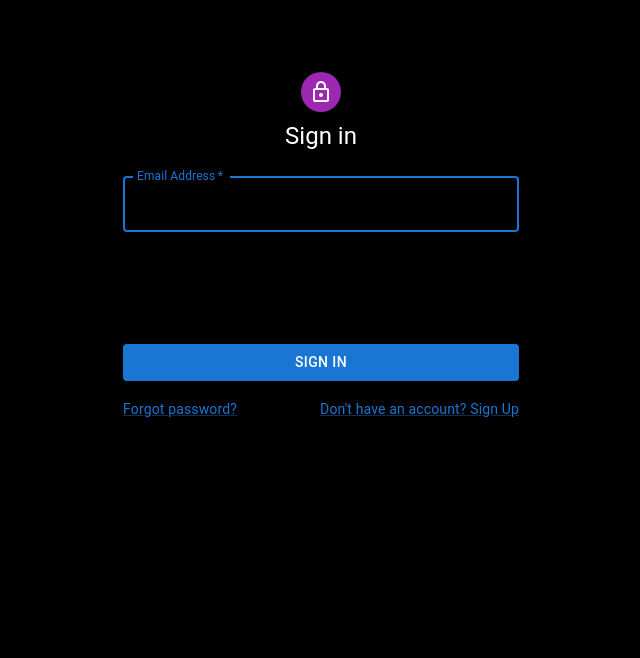
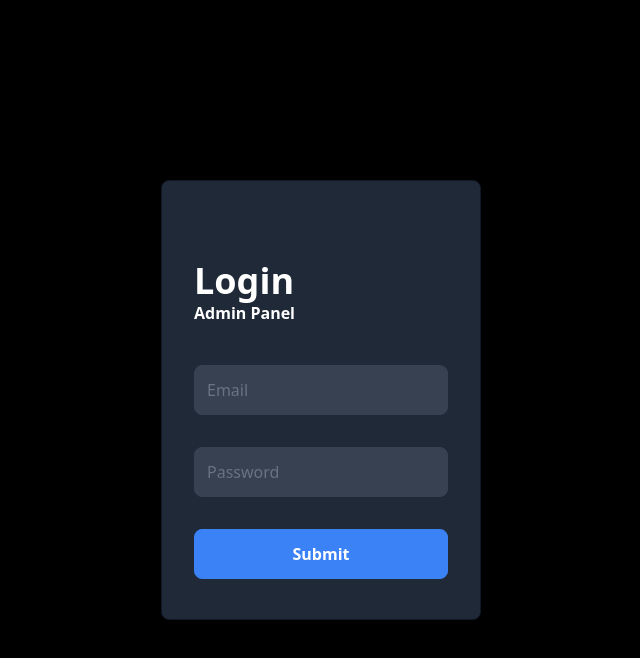
Before and after one commit to pranavvdesai/AdminPanel, a React (Create React App) app: page / in a window 1280 px wide. Shown: the top 658 px of the page, without its empty margins (319-959 px from the left). Built offline with nearby package versions, Linux system fonts and the light colour scheme.

Commit message:
feat: logi notistack

```diff
--- a/src/components/Login/Login.jsx
+++ b/src/components/Login/Login.jsx
@@ -13,14 +13,22 @@ import Typography from '@mui/material/Typography';
 import Container from '@mui/material/Container';
 import { createTheme, ThemeProvider } from '@mui/material/styles';
 import axios from 'axios';
+import { useSnackbar } from 'notistack';
+import Slide from '@material-ui/core/Slide';
+import { withStyles } from "@material-ui/core/styles";
 
 const theme = createTheme();
 
-
-export default function Login() {
+const styles = theme => ({
+  multilineColor:{
+      color:'red'
+  }
+});
+export default function Login({classes}) {
     const [name, setName ] = React.useState('');
   const [password, setPassword] = React.useState('');
   const [logged, isLogged] = React.useState(false);
+  const { enqueueSnackbar, closeSnackbar } = useSnackbar();
 
   function handleSubmit(e) {
     e.preventDefault();
@@ -37,81 +45,53 @@ export default function Login() {
 
         console.log(response);
         if (response.data.jwt) {
+          enqueueSnackbar('Logged in Succesfully', {
+            variant: 'success',
+            autoHideDuration: 2000,
+            anchorOrigin: {
+              vertical: 'top',
+              horizontal: 'right',
+            },
+            TransitionComponent: Slide,
+          })
           localStorage.setItem("HH", response.data.jwt);
           isLogged(true);
           window.location.href = "/landing";
         }
         console.log(response.data.jwt);
         return response.data;
-      }).catch((error) => console.log(error));
+      }).catch((error) => {
+        enqueueSnackbar('Invalid Credentials', {
+          variant: 'error',
+          autoHideDuration: 2000,
+          anchorOrigin: {
+            vertical: 'top',
+            horizontal: 'right',
+          },
+          TransitionComponent: Slide,
+        })
+      }
+      );
 
     }
   return (
     <div className=" md:-ml-64">
-    <ThemeProvider theme={theme}>
-      <Container component="main" maxWidth="xs">
-        <CssBaseline />
-        <Box
-          sx={{
-            marginTop: 8,
-            display: 'flex',
-            flexDirection: 'column',
-            alignItems: 'center',
-          }}
-        >
-          <Avatar sx={{ m: 1, bgcolor: 'secondary.main' }}>
-            <LockOutlinedIcon />
-          </Avatar>
-          <Typography component="h1" variant="h5">
-            Sign in
-          </Typography>
-          <Box component="form" onSubmit={handleSubmit} noValidate sx={{ mt: 1 }}>
-            <TextField
-              margin="normal"
-              required
-              fullWidth
-              id="email"
-              label="Email Address"
-              name="email"
-              autoComplete="email"
-              autoFocus
-              onChange={(e) => setName(e.target.value)}
-            />
-            <TextField
-              margin="normal"
-              required
-              fullWidth
-              name="password"
-              label="Password"
-              type="password"
-              id="password"
-              autoComplete="current-password"
-              onChange={(e) => setPassword(e.target.value)}
-            />
-           <Button
-                  type="submit"
-                  fullWidth
-                  variant="contained"
-                  sx={{ mt: 3, mb: 2 }}
-                >
-                  Sign In
-                </Button>
-            <Grid container>
-              <Grid item xs>
-                <Link href="#" variant="body2">
-                  Forgot password?
-                </Link>
-              </Grid>
-              <Grid item>
-                <Link href="#" variant="body2">
-                  {"Don't have an account? Sign Up"}
-                </Link>
-              </Grid>
-            </Grid>
-          </Box>
-        </Box>
-      </Container>
-      </ThemeProvider>
+
+      <div className="flex items-center justify-center h-screen">
+  <div className="bg-gray-800 flex flex-col w-80 border border-gray-900 rounded-lg px-8 py-10">
+  <div className="text-white mt-10">
+    <h1 className="font-bold text-4xl">Login</h1>
+    <p className="font-semibold">Admin Panel</p>
+  </div>
+  <form className="flex flex-col space-y-8 mt-10" onSubmit={handleSubmit}>
+    <input type="text" placeholder="Email" name="email" class="border rounded-lg py-3 px-3 bg-gray-700 border-gray-700 placeholder-gray-500"               onChange={(e) => setName(e.target.value)}
+/>
+    <input type="password" placeholder="Password" name="password" class="border rounded-lg py-3 px-3 bg-gray-700 border-gray-700 placeholder-gray-500"               onChange={(e) => setPassword(e.target.value)}
+ />
+    <button type="submit" className="border border-blue-500 bg-blue-500 text-white rounded-lg py-3 font-semibold">Submit</button>
+  </form>
+</div>
+</div>
       </div>
   );
 }
```
